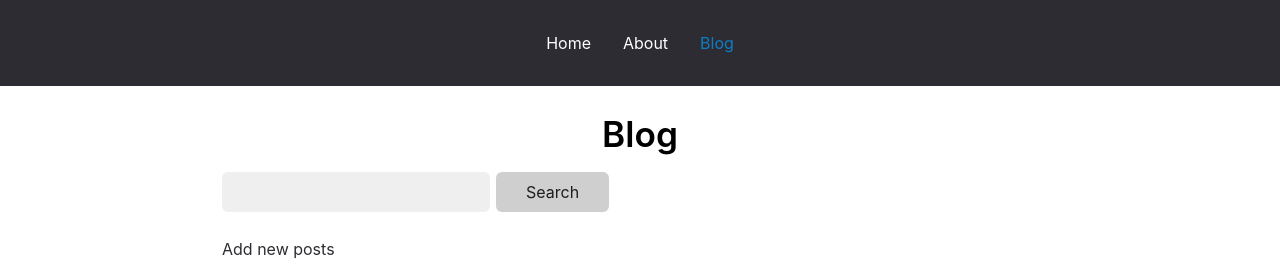
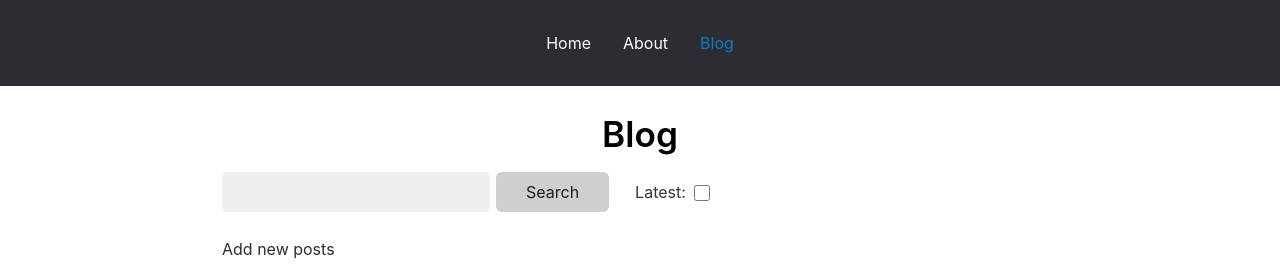
Before and after one commit to alinakassym/router6, a React (Create React App) app: page /posts in a window 1280 px wide. Shown: the top 268 px of the page. Built offline with nearby package versions, Linux system fonts and the light colour scheme; no server answers.

Commit message:
BlogPage: add filter latest

```diff
--- a/src/pages/BlogPage.jsx
+++ b/src/pages/BlogPage.jsx
@@ -7,14 +7,23 @@ const Blog = () => {
 
   const postQuery = searchParams.get('post') || '';
 
+  const latest = searchParams.has('latest');
+
+  const startsFrom = latest ? 80 : 1;
+
   const handleSubmit = e => {
     e.preventDefault();
 
     const form = e.target;
 
     const query = form.search.value;
+    const isLatest = form.latest.checked;
 
-    setSearchParams({post: query});
+    const params = {}
+
+    if (query.length) params.post = query;
+    if (isLatest) params.latest = true;
+    setSearchParams(params);
   };
 
   useEffect(() => {
@@ -26,15 +35,20 @@ const Blog = () => {
     <section>
       <h1>Blog</h1>
 
-      <form autoComplete="off" onSubmit={handleSubmit} style={{marginBottom: "20px", display: "flex", flexDirection: "row"}}>
+      <form autoComplete="off" onSubmit={handleSubmit} style={{marginBottom: "20px", display: "flex", flexDirection: "row", alignItems: "center"}}>
         <input type="search" name="search" />
         <input type="submit" value="Search" />
+
+        <label style={{marginLeft: "20px", display: "flex", alignItems: "center"}}>
+          Latest:
+          <input type="checkbox" name="latest" style={{marginBottom: 2, marginLeft: 8}} />
+        </label>
       </form>
 
       <Link to="/posts/new">Add new posts</Link>
       <p>This is demo website about React-router-dom library</p>
       <ul>
-        {posts.filter(post => post.title.includes(postQuery)).map(post => (
+        {posts.filter(post => post.title.includes(postQuery) && post.id >= startsFrom).map(post => (
           <Link key={post.id} to={`/posts/${post.id}`}>
             <li>{post.title}</li>
           </Link>
```
